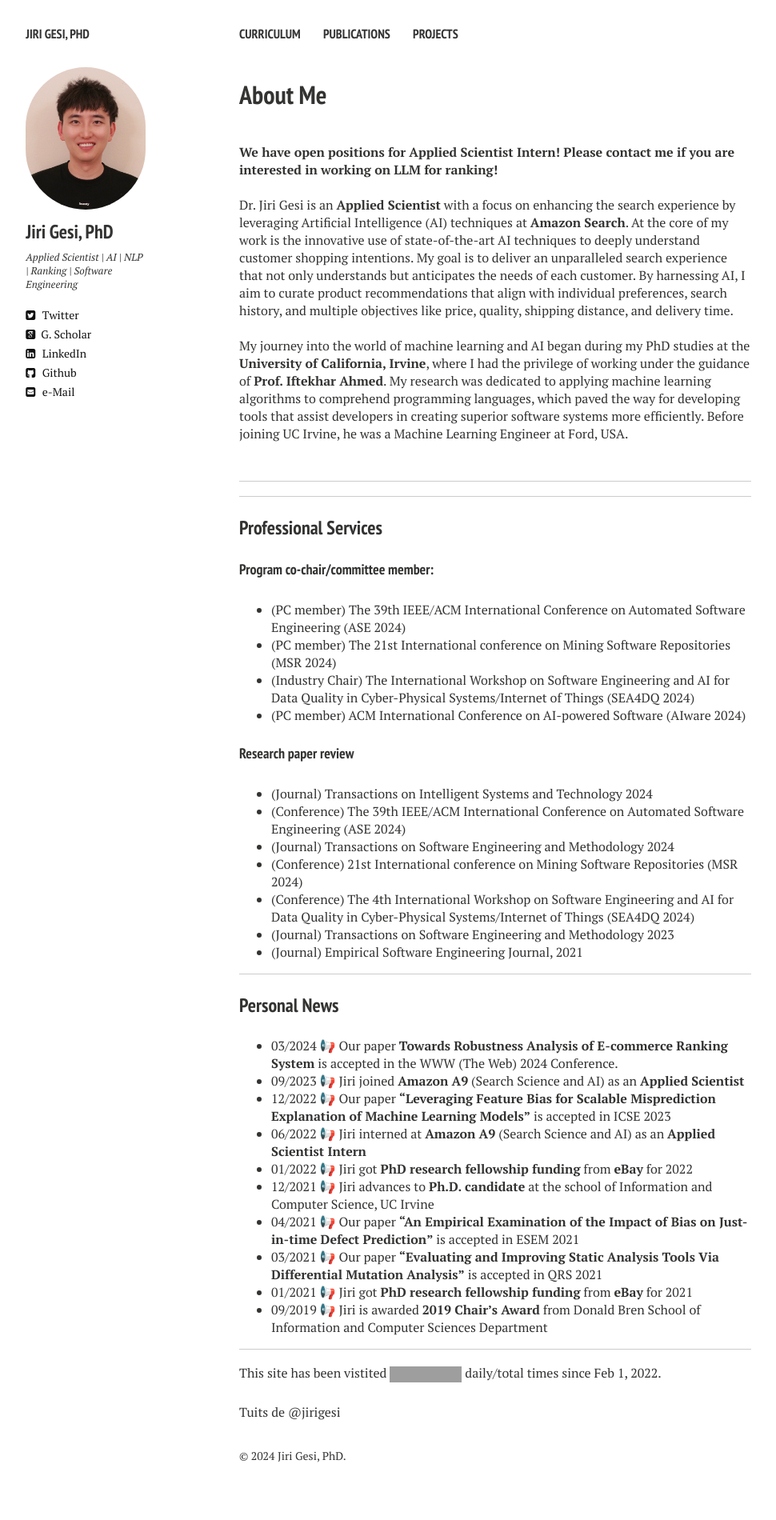
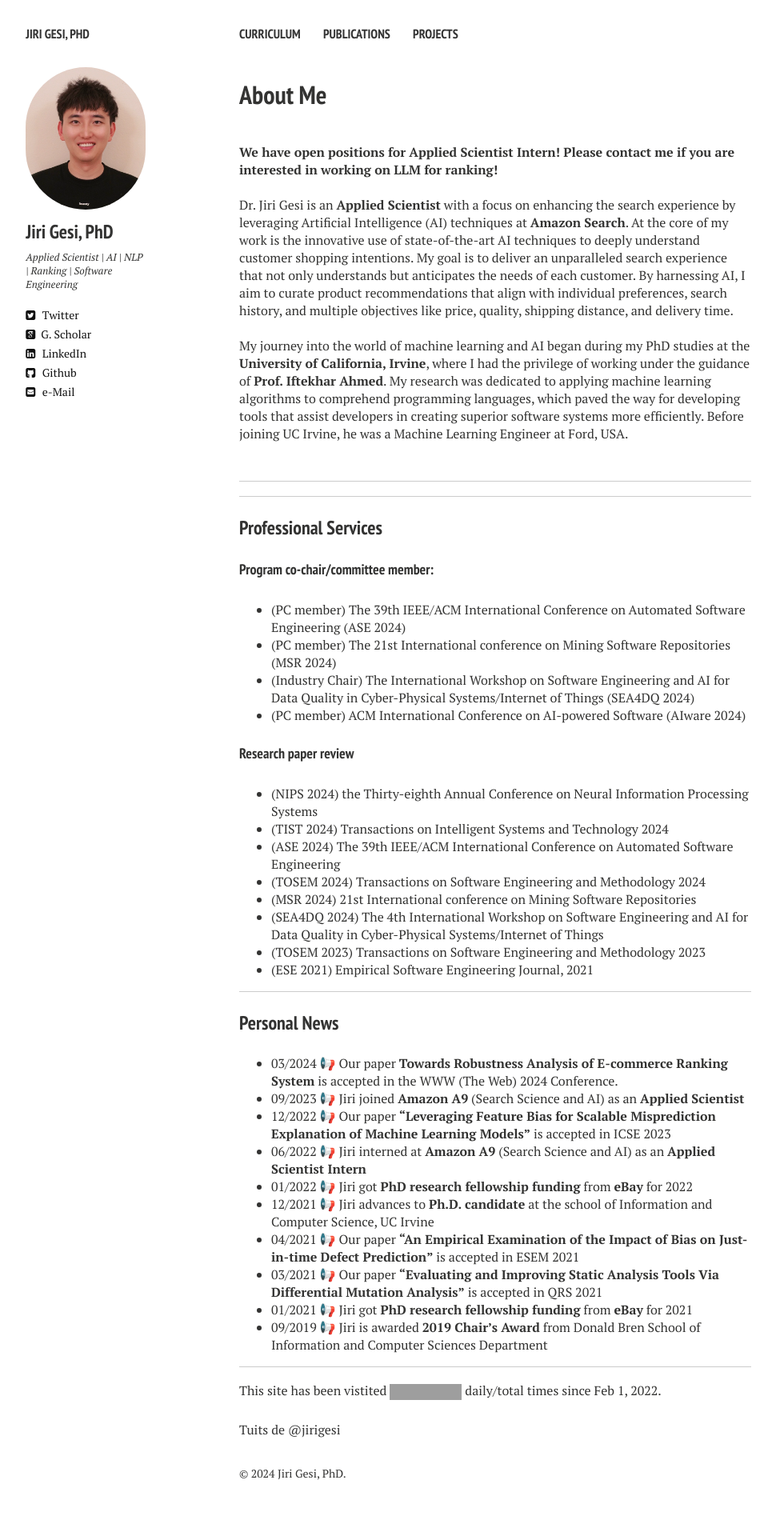
Before and after one commit to Jirigesi/Jirigesi.github.io, a Jekyll site: the page built from index.md, in a window 1280 px wide. Shown: the whole page at 80% size, without its empty margins (21-991 px from the left). Built offline with Jekyll 4.4.1, drawn with Linux system fonts in a browser that asks for light colours; nearby versions of some CDN libraries; comment, search, counter and statistics services are not loaded; before the commit the page ends 1878 px from its top, so only the background shows below that; grey boxes are pictures that could not be loaded.

Commit message:
Update index.md

```diff
--- a/index.md
+++ b/index.md
@@ -36,13 +36,14 @@ My journey into the world of machine learning and AI began during my PhD studies
 
 #### Research paper review
 
-- (Journal) Transactions on Intelligent Systems and Technology 2024
-- (Conference) The 39th IEEE/ACM International Conference on Automated Software Engineering (ASE 2024)
-- (Journal) Transactions on Software Engineering and Methodology 2024
-- (Conference) 21st International conference on Mining Software Repositories (MSR 2024)
-- (Conference) The 4th International Workshop on Software Engineering and AI for Data Quality in Cyber-Physical Systems/Internet of Things (SEA4DQ 2024)
-- (Journal) Transactions on Software Engineering and Methodology 2023
-- (Journal) Empirical Software Engineering Journal, 2021
+- (NIPS 2024) the Thirty-eighth Annual Conference on Neural Information Processing Systems
+- (TIST 2024) Transactions on Intelligent Systems and Technology 2024
+- (ASE 2024) The 39th IEEE/ACM International Conference on Automated Software Engineering
+- (TOSEM 2024) Transactions on Software Engineering and Methodology 2024
+- (MSR 2024) 21st International conference on Mining Software Repositories
+- (SEA4DQ 2024) The 4th International Workshop on Software Engineering and AI for Data Quality in Cyber-Physical Systems/Internet of Things
+- (TOSEM 2023) Transactions on Software Engineering and Methodology 2023
+- (ESE 2021) Empirical Software Engineering Journal, 2021
 
 ---
 
```
